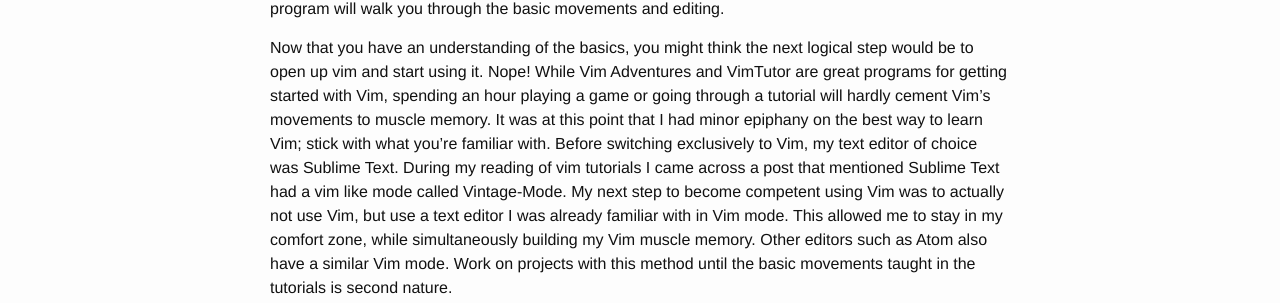
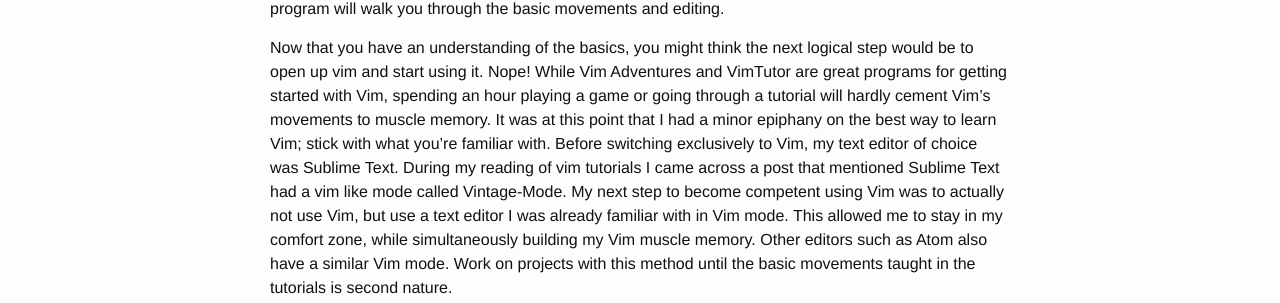
Before and after one commit to Smulligan85/smulligan85.github.io, a Jekyll site: the page built from _posts/2016-06-01-how-to-learn-vim-without-going-insane.markdown, in a window 1280 px wide. Shown: the part 598-901 px from the top of the page. Built offline with Jekyll 4.4.1, drawn with Linux system fonts in a browser that asks for light colours.

Commit message:
Fix typo

```diff
--- a/_posts/2016-06-01-how-to-learn-vim-without-going-insane.markdown
+++ b/_posts/2016-06-01-how-to-learn-vim-without-going-insane.markdown
@@ -9,6 +9,6 @@ The first part of this two part blog post will go over how to best introduce you
 
 A great first step is to visit [Vim Adventures](http://vim-adventures.com/). Vim Adventures is a fantastic in browser game that goes over the basics of movement and editing within Vim. If you're more of a [MUD](http://www.mudconnect.com/) kind of person and prefer to learn through reading and doing, I would also recommend checking out VimTutor. VimTutor is a program built into unix systems. To access it simply open up your terminal and type `vimtutor`. The program will walk you through the basic movements and editing.
 
-Now that you have an understanding of the basics, you might think the next logical step would be to open up vim and start using it. Nope! While Vim Adventures and VimTutor are great programs for getting started with Vim, spending an hour playing a game or going through a tutorial will hardly cement Vim's movements to muscle memory. It was at this point that I had minor epiphany on the best way to learn Vim; stick with what you're familiar with. Before switching exclusively to Vim, my text editor of choice was Sublime Text. During my reading of vim tutorials I came across a post that mentioned Sublime Text had a vim like mode called Vintage-Mode. My next step to become competent using Vim was to actually not use Vim, but use a text editor I was already familiar with in Vim mode. This allowed me to stay in my comfort zone, while simultaneously building my Vim muscle memory. Other editors such as Atom also have a similar Vim mode. Work on projects with this method until the basic movements taught in the tutorials is second nature.
+Now that you have an understanding of the basics, you might think the next logical step would be to open up vim and start using it. Nope! While Vim Adventures and VimTutor are great programs for getting started with Vim, spending an hour playing a game or going through a tutorial will hardly cement Vim's movements to muscle memory. It was at this point that I had a minor epiphany on the best way to learn Vim; stick with what you're familiar with. Before switching exclusively to Vim, my text editor of choice was Sublime Text. During my reading of vim tutorials I came across a post that mentioned Sublime Text had a vim like mode called Vintage-Mode. My next step to become competent using Vim was to actually not use Vim, but use a text editor I was already familiar with in Vim mode. This allowed me to stay in my comfort zone, while simultaneously building my Vim muscle memory. Other editors such as Atom also have a similar Vim mode. Work on projects with this method until the basic movements taught in the tutorials is second nature.
 
 In the next post I'll go over actually diving into using Vim itself as well as how to customize Vim. Happy coding.
```
